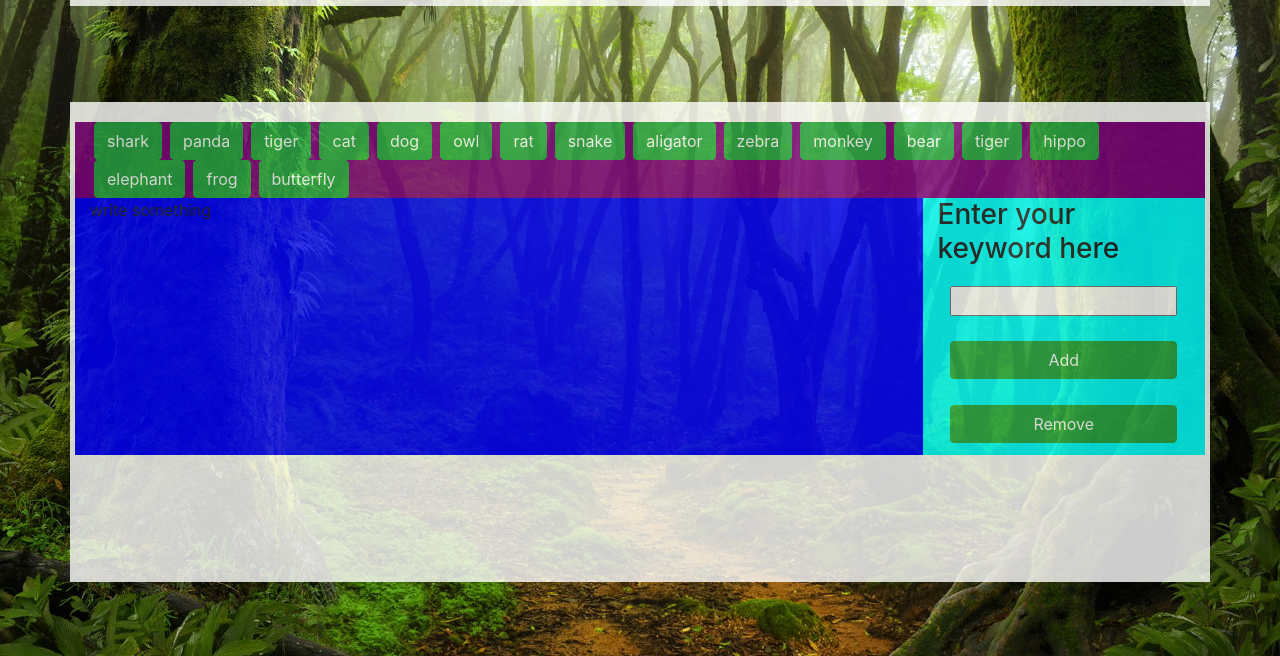
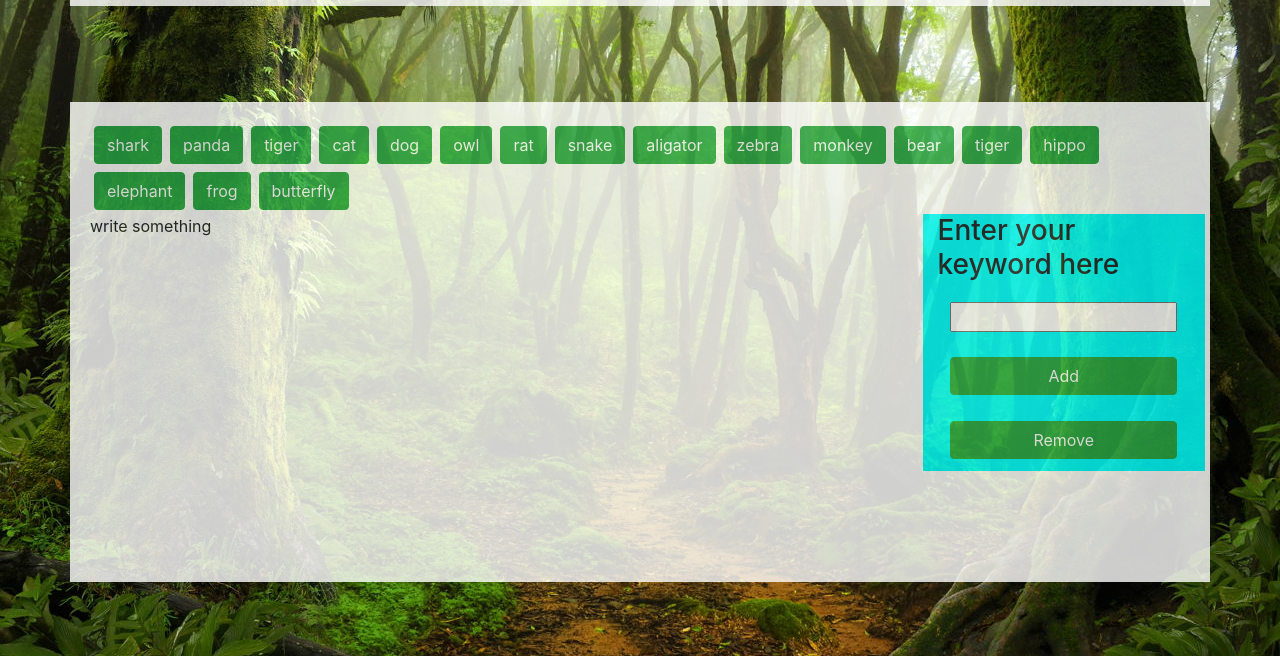
Before and after one commit to kimkablitz/Giphy-API, a plain HTML site: page index.html in a window 1280 px wide. Shown: the part 144-800 px from the top of the page. Drawn offline with nearby package versions, Linux system fonts and the light colour scheme.

Commit message:
modified container

```diff
--- a/assets/css/style.css
+++ b/assets/css/style.css
@@ -17,10 +17,10 @@ html, body {
     text-align: center;
 }
 #gifBtn{
-    background-color:purple;
+    height:20%;
 }
 #gifsHere{
-    background-color: blue;
+    background-color: #fff;;
 
 }
 #input-box{
--- a/assets/javascript/main.js
+++ b/assets/javascript/main.js
@@ -7,7 +7,7 @@ $(document).ready(function () {
         for (var i = 0; i < animals.length; i++) {
             var animalGifBtn = $('<button>')
             animalGifBtn.addClass("animal");
-            animalGifBtn.addClass("btn btn-success mx-1")
+            animalGifBtn.addClass("btn btn-success m-1")
             animalGifBtn.attr("data-name", animals[i]);
             animalGifBtn.text(animals[i]);
             $("#gifBtn").append(animalGifBtn)
--- a/index.html
+++ b/index.html
@@ -25,7 +25,6 @@
     <div class="container big-container">
         <div class="row">
             <div id="gifBtn" class="col-lg-12">
-                write something buttons here
             </div>
         </div>
         <div class="row">
```
